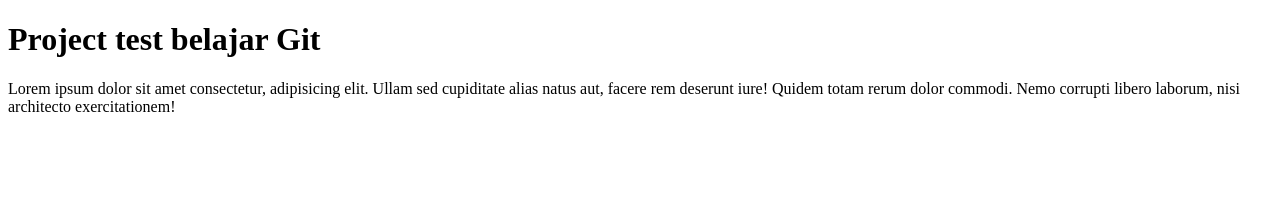
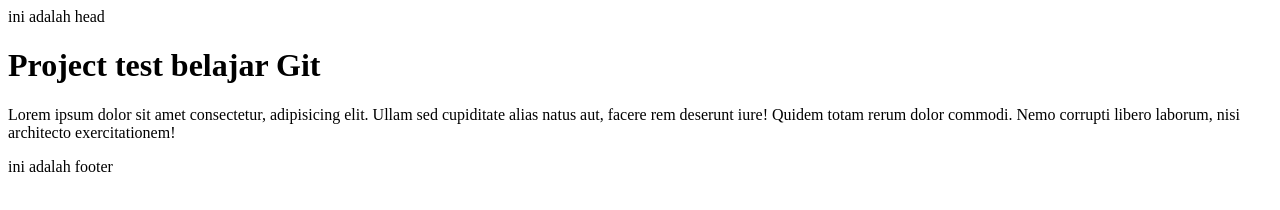
Before and after one commit to kohonyx/Project01, a plain HTML site: page index.html in a window 1280 px wide. Drawn offline with Linux system fonts and the light colour scheme.

Commit message:
perubahan footer dan header

```diff
--- a/index.html
+++ b/index.html
@@ -7,8 +7,11 @@
 </head>
 <body>
 
+    <header>ini adalah head</header>
     <h1>Project test belajar Git</h1>
 
     <p>Lorem ipsum dolor sit amet consectetur, adipisicing elit. Ullam sed cupiditate alias natus aut, facere rem deserunt iure! Quidem totam rerum dolor commodi. Nemo corrupti libero laborum, nisi architecto exercitationem!</p>
+
+    <footer>ini adalah footer</footer>
 </body>
 </html>
```
